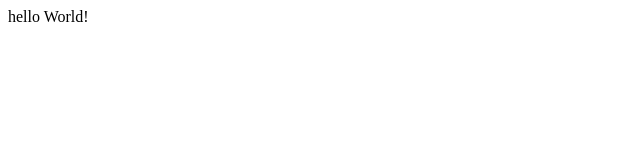
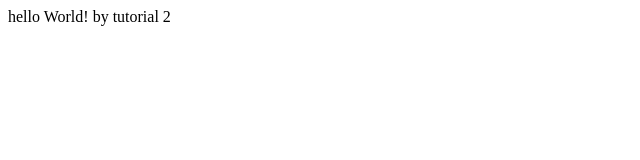
Before and after one commit to wontaeJeong/tutorial, a plain HTML site: page index.html in a window 1280 px wide. Shown: the full height of the page, 0-640 px from the left. Drawn offline with Linux system fonts and the light colour scheme.

Commit message:
by tutorial 2

```diff
--- a/index.html
+++ b/index.html
@@ -4,5 +4,7 @@
     </head>
     <body>
         hello World!
+
+        by tutorial 2
     </body>
 </html>
```
